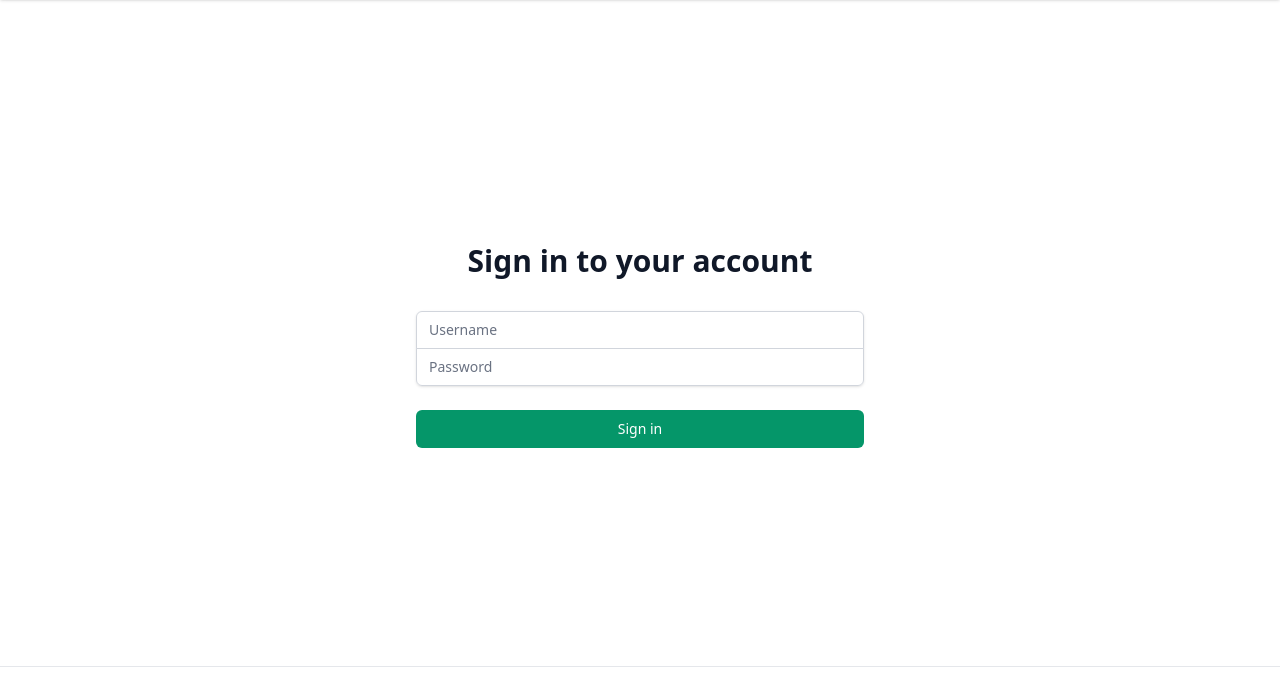
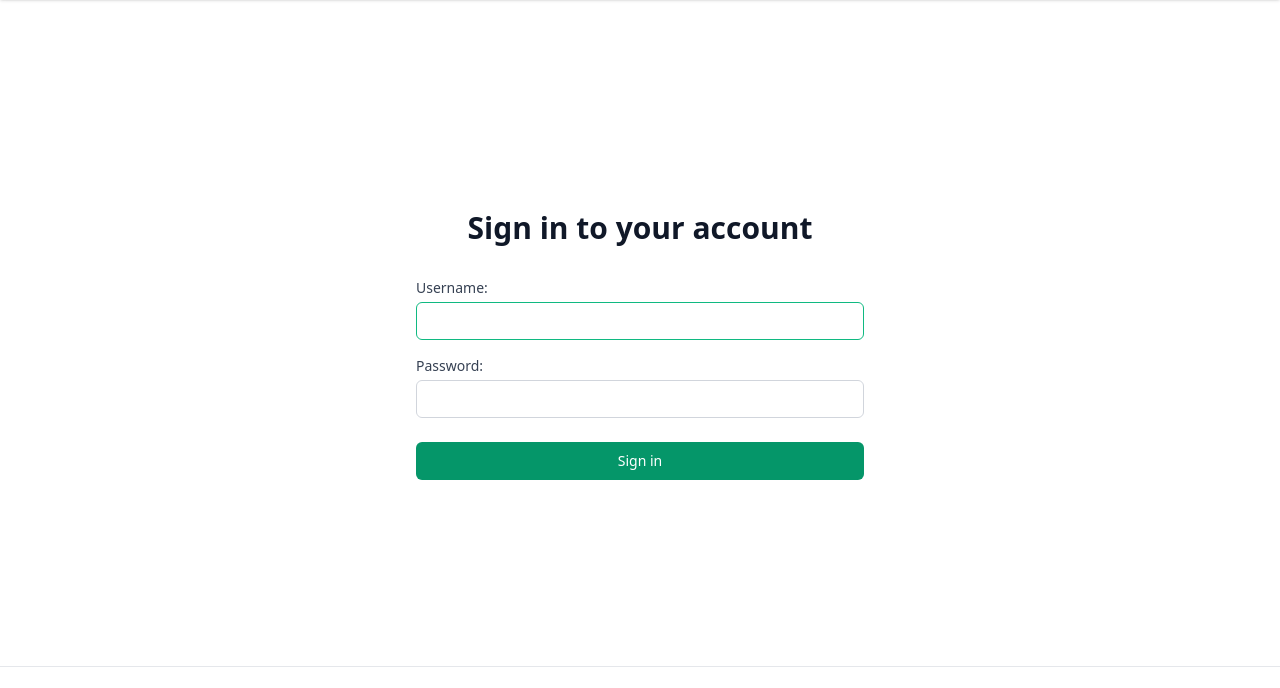
Before and after one commit to peterafolabi-dev/Spendwise, a Django app: page /login/ in a window 1280 px wide. Shown: the part 65-753 px from the top of the page. Run offline with Django 5.2, Linux system fonts and the light colour scheme; style sheets or scripts are compiled from the project's sources.

Commit message:
Enhance form handling in login and signup templates; implement error display and utilize Django form rendering

```diff
--- a/static/css/input.css
+++ b/static/css/input.css
@@ -1,4 +1,5 @@
 @import "tailwindcss";
+@custom-variant dark (&:where(.dark, .dark *));
 
 @theme {
   --color-primary-50: #ecfdf5;
@@ -26,6 +27,25 @@
   --color-destructive-950: #4c0519;
 }
 
+/* Django Form Utilities */
+@layer components {
+  .django-form p {
+    @apply mb-4;
+  }
+  .django-form input {
+    @apply appearance-none relative block w-full px-3 py-2 border border-gray-300 dark:border-gray-600 placeholder-gray-500 dark:placeholder-gray-400 text-gray-900 dark:text-white dark:bg-gray-700 rounded-md focus:outline-none focus:ring-primary-500 focus:border-primary-500 sm:text-sm;
+  }
+  .django-form label {
+    @apply block text-sm font-medium text-gray-700 dark:text-gray-300 mb-1;
+  }
+  .django-form ul.errorlist {
+    @apply text-red-500 text-sm mt-1 mb-4 list-disc pl-5;
+  }
+  .django-form .helptext {
+    @apply text-xs text-gray-500 dark:text-gray-400 mt-1 block;
+  }
+}
+
 /* Custom utilities */
 @layer utilities {
   .fade-in {
--- a/templates/login.html
+++ b/templates/login.html
@@ -8,17 +8,17 @@
                 Sign in to your account
             </h2>
         </div>
-        <form class="mt-8 space-y-6" action="#" method="POST">
+        <form class="mt-8 space-y-6" action="{% url 'login' %}" method="POST">
             {% csrf_token %}
-            <div class="rounded-md shadow-sm -space-y-px">
-                <div>
-                    <label for="username" class="sr-only">Username</label>
-                    <input id="username" name="username" type="text" required class="appearance-none rounded-none relative block w-full px-3 py-2 border border-gray-300 dark:border-gray-600 placeholder-gray-500 dark:placeholder-gray-400 text-gray-900 dark:text-white dark:bg-gray-700 rounded-t-md focus:outline-none focus:ring-primary-500 focus:border-primary-500 focus:z-10 sm:text-sm" placeholder="Username">
+
+            {% if form.errors %}
+                <div class="bg-red-50 dark:bg-red-900/30 text-red-600 dark:text-red-400 p-4 rounded-md text-sm animate-shake">
+                    Invalid username or password. Please try again.
                 </div>
-                <div>
-                    <label for="password" class="sr-only">Password</label>
-                    <input id="password" name="password" type="password" required class="appearance-none rounded-none relative block w-full px-3 py-2 border border-gray-300 dark:border-gray-600 placeholder-gray-500 dark:placeholder-gray-400 text-gray-900 dark:text-white dark:bg-gray-700 rounded-b-md focus:outline-none focus:ring-primary-500 focus:border-primary-500 focus:z-10 sm:text-sm" placeholder="Password">
-                </div>
+            {% endif %}
+
+            <div class="django-form text-left">
+                {{ form.as_p }}
             </div>
 
             <div>
```
Also changed, not shown: templates/signup.html (+9 -13 lines).
